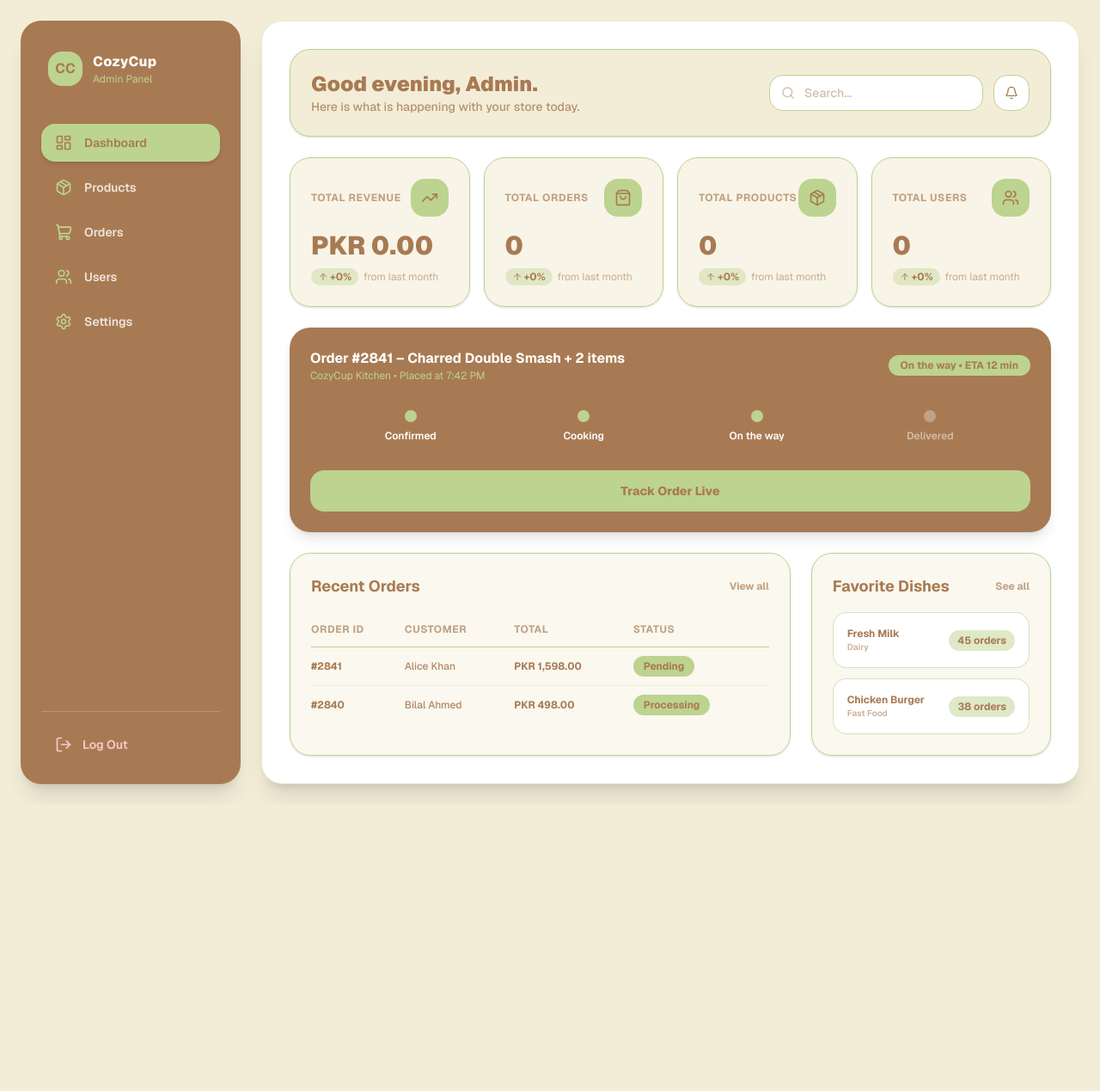
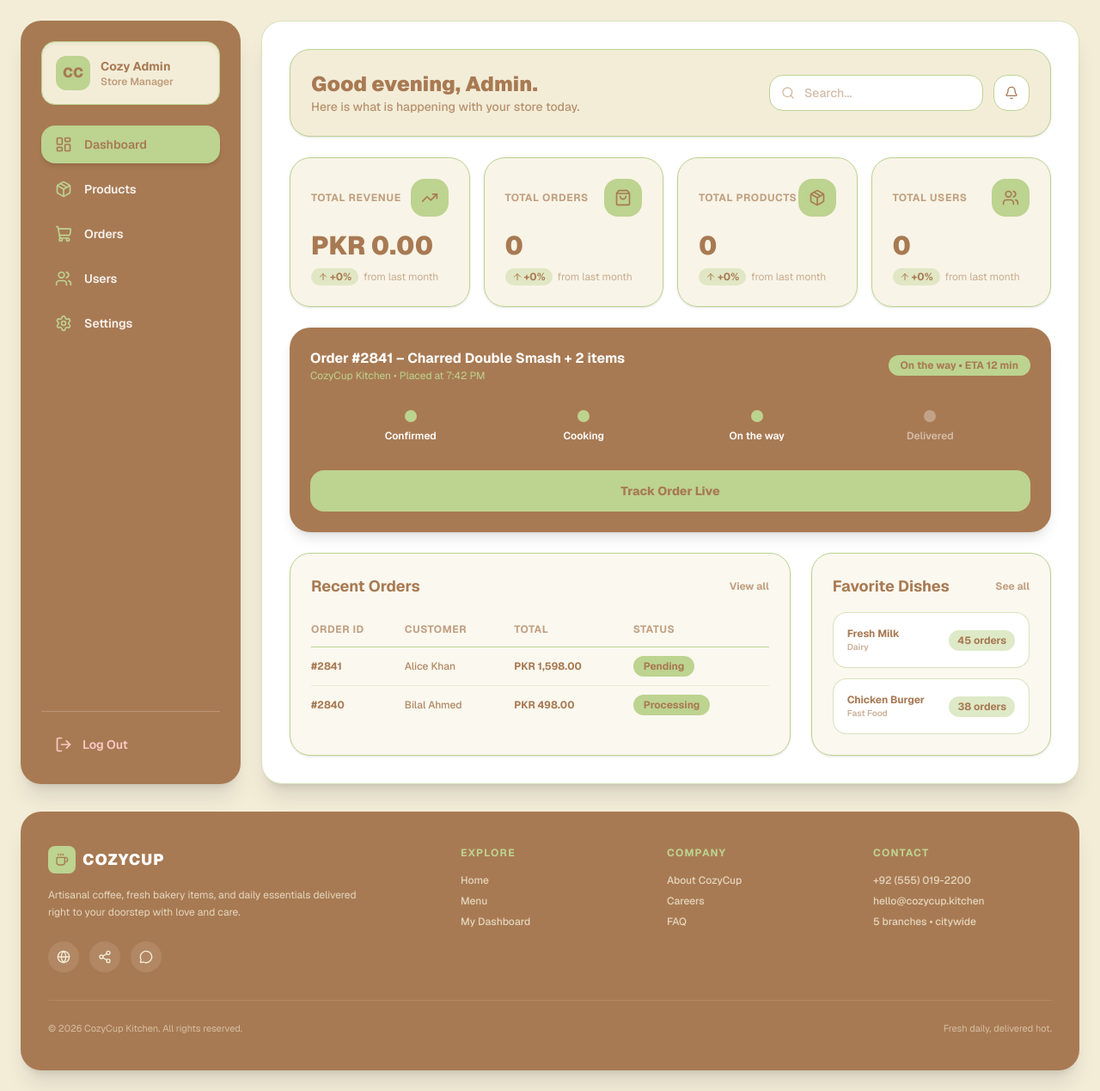
Before and after one commit to Hadiqa-Ehsan/CozyCup, a Next.js app: page /admin in a window 1280 px wide. Shown: the whole page at 86% size. Before the commit the page ends 936 px from the top, so only its background shows below. Built offline with nearby package versions, Linux system fonts and the light colour scheme.

Commit message:
Replace missing brand icons with valid Lucide icons

```diff
--- a/src/app/admin/layout.tsx
+++ b/src/app/admin/layout.tsx
@@ -10,7 +10,11 @@ import {
   Settings,
   LogOut,
   Menu,
-  X
+  X,
+  Coffee,
+  Globe,
+  Share2,
+  MessageCircle
 } from "lucide-react";
 import { useState } from "react";
 
@@ -27,7 +31,7 @@ export default function AdminLayout({ children }: { children: React.ReactNode })
   const [sidebarOpen, setSidebarOpen] = useState(false);
 
   return (
-    <div className="min-h-screen bg-[#F3EDD8] p-4 lg:p-6 text-[#A87A53]">
+    <div className="min-h-screen bg-[#F3EDD8] p-4 lg:p-6 text-[#A87A53] flex flex-col justify-between">
       {/* Mobile Menu Button */}
       <button
         onClick={() => setSidebarOpen(!sidebarOpen)}
@@ -36,24 +40,27 @@ export default function AdminLayout({ children }: { children: React.ReactNode })
         {sidebarOpen ? <X className="h-5 w-5" /> : <Menu className="h-5 w-5" />}
       </button>
 
-      <div className="mx-auto flex max-w-7xl gap-6">
-        {/* Sidebar using Almond (#A87A53) & Sweet Corn */}
+      <div className="mx-auto flex w-full max-w-7xl gap-6 flex-1">
+        {/* Sidebar */}
         <aside
           className={`fixed inset-y-4 left-4 z-40 w-64 rounded-3xl bg-[#A87A53] p-6 shadow-xl transition-transform duration-300 lg:static lg:flex lg:flex-col ${
             sidebarOpen ? "translate-x-0" : "-translate-x-[120%] lg:translate-x-0"
           }`}
         >
-          <div className="flex items-center gap-3 px-2 py-3">
-            <div className="flex h-10 w-10 items-center justify-center rounded-2xl bg-[#BDD390] font-bold text-[#A87A53]">
-              CC
-            </div>
-            <div>
-              <h2 className="text-base font-extrabold tracking-wide text-white">CozyCup</h2>
-              <p className="text-xs text-[#BDD390]">Admin Panel</p>
+          {/* Admin Profile Box */}
+          <div className="rounded-2xl bg-[#F3EDD8] p-4 text-[#A87A53] shadow-inner border border-[#BDD390]">
+            <div className="flex items-center gap-3">
+              <div className="flex h-10 w-10 items-center justify-center rounded-xl bg-[#BDD390] font-black text-[#A87A53]">
+                CC
+              </div>
+              <div>
+                <h2 className="text-sm font-bold text-[#A87A53]">Cozy Admin</h2>
+                <p className="text-xs font-semibold text-[#A87A53]/70">Store Manager</p>
+              </div>
             </div>
           </div>
 
-          <nav className="mt-8 flex-1 space-y-2">
+          <nav className="mt-6 flex-1 space-y-2">
             {navItems.map((item) => {
               const isActive = pathname === item.href || pathname?.startsWith(item.href + "/");
               return (
@@ -63,8 +70,8 @@ export default function AdminLayout({ children }: { children: React.ReactNode })
                   onClick={() => setSidebarOpen(false)}
                   className={`flex items-center gap-3.5 rounded-2xl px-4 py-3 text-sm font-semibold transition-all ${
                     isActive
-                      ? "bg-[#BDD390] text-[#A87A53] shadow-md"
-                      : "text-white/80 hover:bg-white/10 hover:text-white"
+                      ? "bg-[#BDD390] text-[#A87A53] shadow-md font-bold"
+                      : "text-white/90 hover:bg-white/10 hover:text-white"
                   }`}
                 >
                   <item.icon className={`h-5 w-5 ${isActive ? "text-[#A87A53]" : "text-[#BDD390]"}`} />
@@ -83,10 +90,64 @@ export default function AdminLayout({ children }: { children: React.ReactNode })
         </aside>
 
         {/* Main Content Area */}
-        <main className="flex-1 rounded-3xl bg-white p-6 lg:p-8 text-[#A87A53] shadow-xl border border-[#BDD390]/40">
+        <main className="flex-1 rounded-3xl bg-white p-6 lg:p-8 text-[#A87A53] shadow-xl border border-[#BDD390]/60">
           {children}
         </main>
       </div>
+
+      {/* Reference Footer Section Matching Image Design */}
+      <footer className="mx-auto mt-8 w-full max-w-7xl rounded-3xl bg-[#A87A53] px-8 py-10 text-[#F3EDD8] shadow-xl">
+        <div className="grid grid-cols-1 gap-8 md:grid-cols-5">
+          <div className="md:col-span-2 space-y-4">
+            <div className="flex items-center gap-2">
+              <div className="flex h-8 w-8 items-center justify-center rounded-lg bg-[#BDD390] text-[#A87A53]">
+                <Coffee className="h-4 w-4" />
+              </div>
+              <span className="text-lg font-black tracking-wider text-white">COZYCUP</span>
+            </div>
+            <p className="text-xs text-[#F3EDD8]/80 max-w-sm leading-relaxed">
+               Artisanal coffee, fresh bakery items, and daily essentials delivered right to your doorstep with love and care.
+            </p>
+            <div className="flex items-center gap-3 pt-2">
+              <a href="#" className="flex h-9 w-9 items-center justify-center rounded-full bg-white/10 hover:bg-[#BDD390] hover:text-[#A87A53] transition-colors"><Globe className="h-4 w-4" /></a>
+              <a href="#" className="flex h-9 w-9 items-center justify-center rounded-full bg-white/10 hover:bg-[#BDD390] hover:text-[#A87A53] transition-colors"><Share2 className="h-4 w-4" /></a>
+              <a href="#" className="flex h-9 w-9 items-center justify-center rounded-full bg-white/10 hover:bg-[#BDD390] hover:text-[#A87A53] transition-colors"><MessageCircle className="h-4 w-4" /></a>
+            </div>
+          </div>
+
+          <div>
+            <h3 className="text-xs font-bold uppercase tracking-widest text-[#BDD390]">Explore</h3>
+            <ul className="mt-4 space-y-2 text-xs font-medium text-[#F3EDD8]/80">
+              <li><Link href="/" className="hover:text-white">Home</Link></li>
+              <li><Link href="/menu" className="hover:text-white">Menu</Link></li>
+              <li><Link href="/admin" className="hover:text-white">My Dashboard</Link></li>
+            </ul>
+          </div>
+
+          <div>
+            <h3 className="text-xs font-bold uppercase tracking-widest text-[#BDD390]">Company</h3>
+            <ul className="mt-4 space-y-2 text-xs font-medium text-[#F3EDD8]/80">
+              <li><a href="#" className="hover:text-white">About CozyCup</a></li>
+              <li><a href="#" className="hover:text-white">Careers</a></li>
+              <li><a href="#" className="hover:text-white">FAQ</a></li>
+            </ul>
+          </div>
+
+          <div>
+            <h3 className="text-xs font-bold uppercase tracking-widest text-[#BDD390]">Contact</h3>
+            <ul className="mt-4 space-y-2 text-xs font-medium text-[#F3EDD8]/80">
+              <li>+92 (555) 019-2200</li>
+              <li>hello@cozycup.kitchen</li>
+              <li>5 branches • citywide</li>
+            </ul>
+          </div>
+        </div>
+
+        <div className="mt-8 flex flex-col items-center justify-between border-t border-white/10 pt-6 text-[11px] text-[#F3EDD8]/60 sm:flex-row">
+          <p>© 2026 CozyCup Kitchen. All rights reserved.</p>
+          <p>Fresh daily, delivered hot.</p>
+        </div>
+      </footer>
     </div>
   );
 }
```
